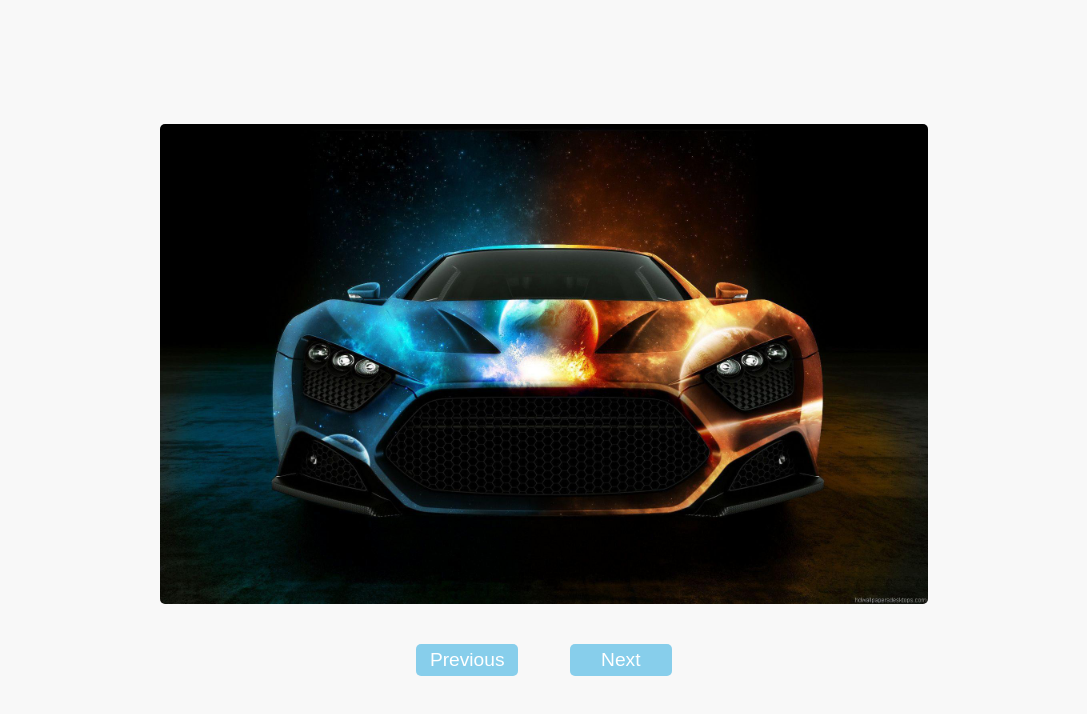
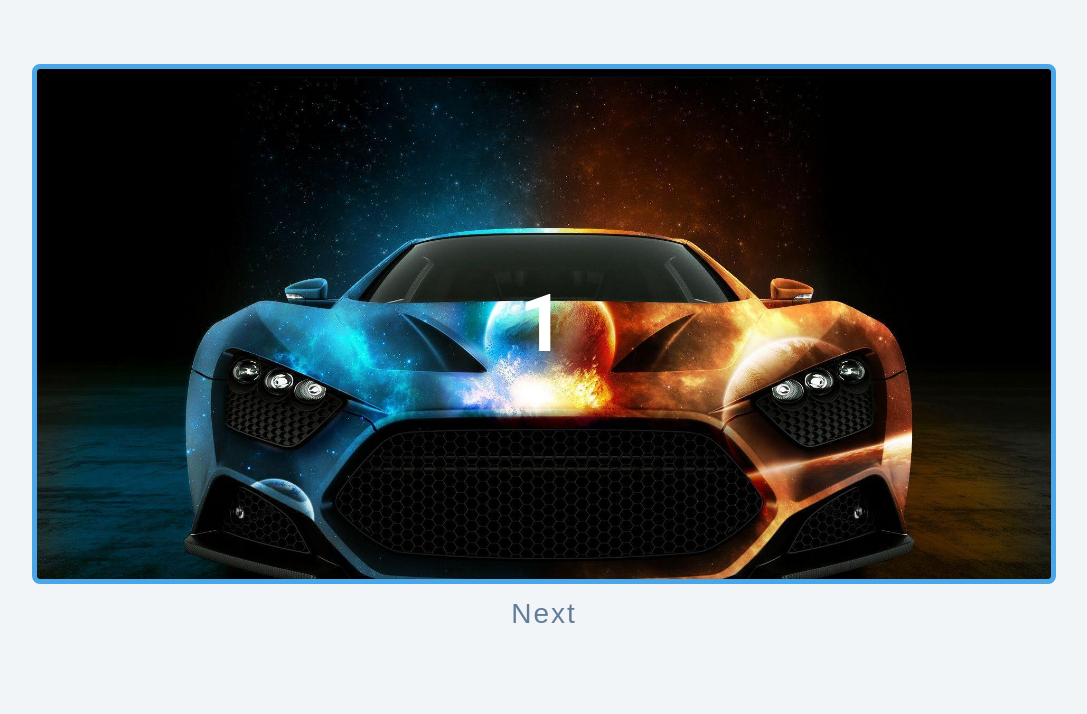
Before and after one commit to ZAINKHAN25/Slider, a plain HTML site: page index.html in a window 1280 px wide. Shown: the whole page, without its empty margins (96-1183 px from the left). Drawn offline with Linux system fonts and the light colour scheme.

Commit message:
Copy of Sir

```diff
--- a/app.js
+++ b/app.js
@@ -1,56 +1,45 @@
-var images = [{
-    serialnumber: '1',
-    srcofimg : './1.jpg',
-    idofelement : 'one',
-},
-{
-    serialnumber: '2',
-    srcofimg : "./2.jpeg",
-    idofelement: "two",
-},{
-    serialnumber: '3',
-    srcofimg : "./3.jpeg",
-    idofelement: "three",
-},{
-    serialnumber: '4',
-    srcofimg : "./4.jpeg",
-    idofelement: "four",
-},{
-    serialnumber: '5',
-    srcofimg : "./5.jpeg",
-    idofelement: "five",
-},{
-    serialnumber: '6',
-    srcofimg : "./6.jpeg",
-    idofelement: "six",
-}];
+const slides = document.querySelectorAll(".slide");
+const nextBtn = document.querySelector(".nextBtn");
+const prevBtn = document.querySelector(".prevBtn");
+slides.forEach(function (slide, index) {
+  slide.style.left = `${index * 100}%`;
+});
+let counter = 0;
+nextBtn.addEventListener("click", function () {
+  counter++;
+  carousel();
+});
 
-var previous = document.getElementById('previous');
-// console.log(previous);
-var next = document.getElementById('next');
-// console.log(next);
+prevBtn.addEventListener("click", function () {
+  counter--;
+  carousel();
+});
 
-var frame = document.getElementById('frame');
-// console.log(frame);
+function carousel() {
+  // working with slides
+  // if (counter === slides.length) {
+  //   counter = 0;
+  // }
+  // if (counter < 0) {
+  //   counter = slides.length - 1;
+  // }
+  // working with buttons
+  if (counter < 0) {
+    counter = 0;
+  }
+  if (counter < slides.length - 1) {
+    nextBtn.style.display = "block";
+  } else {
+    nextBtn.style.display = "none";
+  }
+  if (counter > 0) {
+    prevBtn.style.display = "block";
+  } else {
+    prevBtn.style.display = "none";
+  }
+  slides.forEach(function (slide) {
+    slide.style.transform = `translateX(-${counter * 100}%)`;
+  });
+}
 
-var cindex = 0;
-
-var totalimageslength = images.length;
-// console.log(totalimageslength);
-
-async function loadImages() {
-    for (let i = 0; i < images.length; i++) {
-      var imgcreation = document.createElement('img');
-      await imgcreation.setAttribute('src', images[i].srcofimg);
-      await imgcreation.setAttribute('title', images[i].serialnumber);
-      await imgcreation.setAttribute('alt', images[i].idofelement);
-      await imgcreation.setAttribute('id', images[i].idofelement);
-      await imgcreation.setAttribute('class', 'img');
-
-    await frame.appendChild(imgcreation);
-
-      console.log(`<img src="${images[i].srcofimg}" title="${images[i].serialnumber}" alt="" id="${images[i].idofelement}" class="img">`)
-    }
-  }
-
-  loadImages();
+prevBtn.style.display = "none";
--- a/index.html
+++ b/index.html
@@ -1,27 +1,50 @@
 <!DOCTYPE html>
 <html lang="en">
   <head>
-    <meta charset="UTF-8">
-    <meta http-equiv="X-UA-Compatible" content="IE=edge">
-    <meta name="viewport" content="width=device-width, initial-scale=1.0">
+    <meta charset="UTF-8" />
+    <meta name="viewport" content="width=device-width, initial-scale=1.0" />
     <title>Slider</title>
-    <link rel="stylesheet" href="style.css">
+
+    <!-- styles -->
+    <link rel="stylesheet" href="style.css" />
   </head>
   <body>
-    <div class="body">
-        <div id="frame">
-            <!-- <img src="./1.jpg" title="1" alt="" id="one" class="img">
-            <img src="./2.jpeg" title="2" alt="" id="two" class="img">
-            <img src="./3.jpeg" title="3" alt="" id="three" class="img">
-            <img src="./4.jpeg" title="4" alt="" id="four" class="img">
-            <img src="./5.jpeg" title="5" alt="" id="five" class="img">
-            <img src="./6.jpeg" title="6" alt="" id="six" class="img"> -->
+    <div class="slider-container">
+      <div class="slide">
+        <img src="./1.jpg" class="slide-img" alt="" />
+        <h1>1</h1>
       </div>
-        <div id="buttons">
-            <input type="button" value="Previous" id="previous" class="btn">
-            <input type="button" value="Next" id="next" class="btn">
+      <div class="slide">
+        <img src="./2.jpeg" class="slide-img" alt="" />
+        <h1>2</h1>
+      </div>
+      <div class="slide">
+        <img src="./3.jpeg" class="slide-img" alt="" />
+        <h1>3</h1>
+      </div>
+      <div class="slide">
+        <img src="./4.jpeg" class="slide-img" alt="" />
+        <h1>4</h1>
+      </div>
+      <div class="slide">
+        <img src="./5.jpeg" class="slide-img" alt="" />
+        <h1>5</h1>
+      </div>
+      <div class="slide">
+        <img src="./6.jpeg" class="slide-img" alt="" />
+        <h1>6</h1>
       </div>
     </div>
+    <div class="btn-container">
+      <button type="button" class="prevBtn">
+        prev
+      </button>
+      <button type="button" class="nextBtn">
+        next
+      </button>
+    </div>
+
+    <!-- javascript -->
     <script src="app.js"></script>
   </body>
 </html>
--- a/style.css
+++ b/style.css
@@ -1,81 +1,266 @@
-*{
+/*
+===============
+Fonts
+===============
+*/
+@import url("https://fonts.googleapis.com/css?family=Open+Sans|Roboto:400,700&display=swap");
+
+/*
+===============
+Variables
+===============
+*/
+
+:root {
+  /* dark shades of primary color*/
+  --clr-primary-1: hsl(205, 86%, 17%);
+  --clr-primary-2: hsl(205, 77%, 27%);
+  --clr-primary-3: hsl(205, 72%, 37%);
+  --clr-primary-4: hsl(205, 63%, 48%);
+  /* primary/main color */
+  --clr-primary-5: #49a6e9;
+  /* lighter shades of primary color */
+  --clr-primary-6: hsl(205, 89%, 70%);
+  --clr-primary-7: hsl(205, 90%, 76%);
+  --clr-primary-8: hsl(205, 86%, 81%);
+  --clr-primary-9: hsl(205, 90%, 88%);
+  --clr-primary-10: hsl(205, 100%, 96%);
+  /* darkest grey - used for headings */
+  --clr-grey-1: hsl(209, 61%, 16%);
+  --clr-grey-2: hsl(211, 39%, 23%);
+  --clr-grey-3: hsl(209, 34%, 30%);
+  --clr-grey-4: hsl(209, 28%, 39%);
+  /* grey used for paragraphs */
+  --clr-grey-5: hsl(210, 22%, 49%);
+  --clr-grey-6: hsl(209, 23%, 60%);
+  --clr-grey-7: hsl(211, 27%, 70%);
+  --clr-grey-8: hsl(210, 31%, 80%);
+  --clr-grey-9: hsl(212, 33%, 89%);
+  --clr-grey-10: hsl(210, 36%, 96%);
+  --clr-white: #fff;
+  --clr-red-dark: hsl(360, 67%, 44%);
+  --clr-red-light: hsl(360, 71%, 66%);
+  --clr-green-dark: hsl(125, 67%, 44%);
+  --clr-green-light: hsl(125, 71%, 66%);
+  --clr-black: #222;
+  --ff-primary: "Roboto", sans-serif;
+  --ff-secondary: "Open Sans", sans-serif;
+  --transition: all 0.3s linear;
+  --spacing: 0.25rem;
+  --radius: 0.5rem;
+  --light-shadow: 0 5px 15px rgba(0, 0, 0, 0.1);
+  --dark-shadow: 0 5px 15px rgba(0, 0, 0, 0.2);
+  --max-width: 1170px;
+  --fixed-width: 620px;
+}
+/*
+===============
+Global Styles
+===============
+*/
+
+*,
+::after,
+::before {
+  margin: 0;
   padding: 0;
-    margin: 0;
   box-sizing: border-box;
 }
-
-body{
-    overflow: hidden;
+body {
+  font-family: var(--ff-secondary);
+  background: var(--clr-grey-10);
+  color: var(--clr-grey-1);
+  line-height: 1.5;
+  font-size: 0.875rem;
+}
+ul {
+  list-style-type: none;
+}
+a {
+  text-decoration: none;
+}
+img:not(.person-img) {
+  width: 100%;
+}
+img {
+  display: block;
 }
 
-.body{
-    width: 100vw;
-    height: 100vh;
-    display: flex;
-    flex-direction: column;
-    justify-content: center;
-    align-items: center;
-    background-color: rgb(248, 248, 248);
+h1,
+h2,
+h3,
+h4 {
+  letter-spacing: var(--spacing);
+  text-transform: capitalize;
+  line-height: 1.25;
+  margin-bottom: 0.75rem;
+  font-family: var(--ff-primary);
+}
+h1 {
+  font-size: 3rem;
+}
+h2 {
+  font-size: 2rem;
+}
+h3 {
+  font-size: 1.25rem;
+}
+h4 {
+  font-size: 0.875rem;
+}
+p {
+  margin-bottom: 1.25rem;
+  color: var(--clr-grey-5);
+}
+@media screen and (min-width: 800px) {
+  h1 {
+    font-size: 4rem;
+  }
+  h2 {
+    font-size: 2.5rem;
+  }
+  h3 {
+    font-size: 1.75rem;
+  }
+  h4 {
+    font-size: 1rem;
+  }
+  body {
+    font-size: 1rem;
+  }
+  h1,
+  h2,
+  h3,
+  h4 {
+    line-height: 1;
+  }
+}
+/*  global classes */
+
+.btn {
+  text-transform: uppercase;
+  background: transparent;
+  color: var(--clr-black);
+  padding: 0.375rem 0.75rem;
+  letter-spacing: var(--spacing);
+  display: inline-block;
+  transition: var(--transition);
+  font-size: 0.875rem;
+  border: 2px solid var(--clr-black);
+  cursor: pointer;
+  box-shadow: 0 1px 3px rgba(0, 0, 0, 0.2);
+  border-radius: var(--radius);
+}
+.btn:hover {
+  color: var(--clr-white);
+  background: var(--clr-black);
+}
+/* section */
+.section {
+  padding: 5rem 0;
 }
 
-#frame{
-    transition: .8s ease-in-out;
-    width: 60vw;
-    height: 60vh;
-    border-radius: 5px;
-    object-fit: contain;
+.section-center {
+  width: 90vw;
+  margin: 0 auto;
+  max-width: 1170px;
+}
+@media screen and (min-width: 992px) {
+  .section-center {
+    width: 95vw;
+  }
+}
+main {
+  min-height: 100vh;
+  display: grid;
+  place-items: center;
+}
+/*
+===============
+Slider
+===============
+*/
+
+.slider-container {
+  border: 5px solid var(--clr-primary-5);
+  width: 80vw;
+  margin: 0 auto;
+  height: 40vh;
+  max-width: 80rem;
+  position: relative;
+  border-radius: 0.5rem;
+  overflow: hidden;
+  margin-top: 4rem;
+}
+.slide {
+  position: absolute;
+  width: 100%;
+  height: 100%;
+  background: var(--clr-primary-9);
+  color: var(--clr-white);
+  display: grid;
+  place-items: center;
+  transition: all 0.25s ease-in-out;
+  text-align: center;
+}
+.slide-img {
+  height: 100%;
+  object-fit: cover;
+}
+.slide h1 {
+  font-size: 5rem;
+}
+.person-img {
+  border-radius: 50%;
+  width: 6rem;
+  height: 6rem;
+  margin: 0 auto;
+  margin-bottom: 1rem;
+}
+.slide:nth-child(1) h1 {
+  position: absolute;
+  top: 50%;
+  left: 50%;
+  transform: translate(-50%, -50%);
+}
+.slide:nth-child(3) {
+  background: linear-gradient(rgba(0, 0, 0, 0.4), rgba(0, 0, 0, 0.4)),
+    url("./img-2.jpeg") center/cover no-repeat;
+}
+.btn-container {
   display: flex;
-    overflow-y: hidden;
-    overflow-x: hidden;
+  justify-content: center;
+  margin-top: 0.75rem;
+}
+.prevBtn,
+.nextBtn {
+  background: transparent;
+  border-color: transparent;
+  font-size: 1.75rem;
+  cursor: pointer;
+  margin: 0 0.25rem;
+  text-transform: capitalize;
+  letter-spacing: 2px;
+  color: var(--clr-grey-5);
+  transition: var(--transition);
+}
+.prevBtn:hover,
+.nextBtn:hover {
+  color: var(--clr-grey-3);
 }
 
-
-#one{
-    display: block !important;
+@media screen and (min-width: 576px) {
+  .slider-container {
+    height: 45vh;
   }
-#two{
-    display: none;
 }
-#three{
-    display: none ;
+@media screen and (min-width: 768px) {
+  .slider-container {
+    height: 55vh;
   }
-#four{
-    display: none;
 }
-#five{
-    display: none;
+@media screen and (min-width: 992px) {
+  .slider-container {
+    height: 65vh;
   }
-#six{
-    display: none;
 }
-
-.img{
-    width: 80vw !important;
-    height: 60vh !important;
-    border: none;
-    display: none !important;
-}
-
-#buttons{
-    margin-top: 5vh;
-    display: flex;
-    flex-direction: row;
-}
-
-.btn{
-    background-color: skyblue;
-    color: white;
-    font-size: 1.5vw;
-    width: 8vw;
-    height: 4vh;
-    text-align: center;
-    padding: 3px .1vh;
-    margin: 0px 2vw;
-    transition: .4s ease-in-out;
-    border: none;
-    border-radius: 5px;
-}
-
-.btn:hover{
-    background-color: rgb(0, 153, 255);
-}
```
Lines whose indentation alone changed are shown as unchanged.
